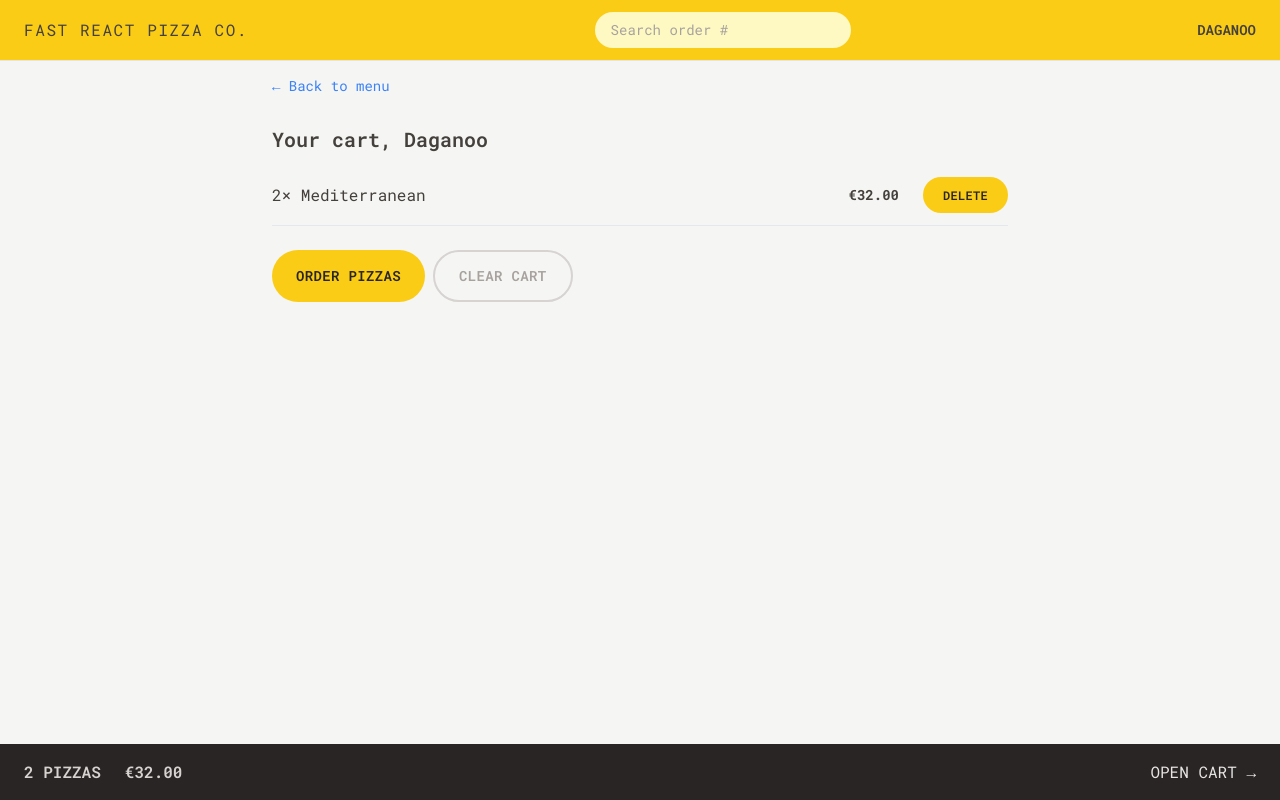
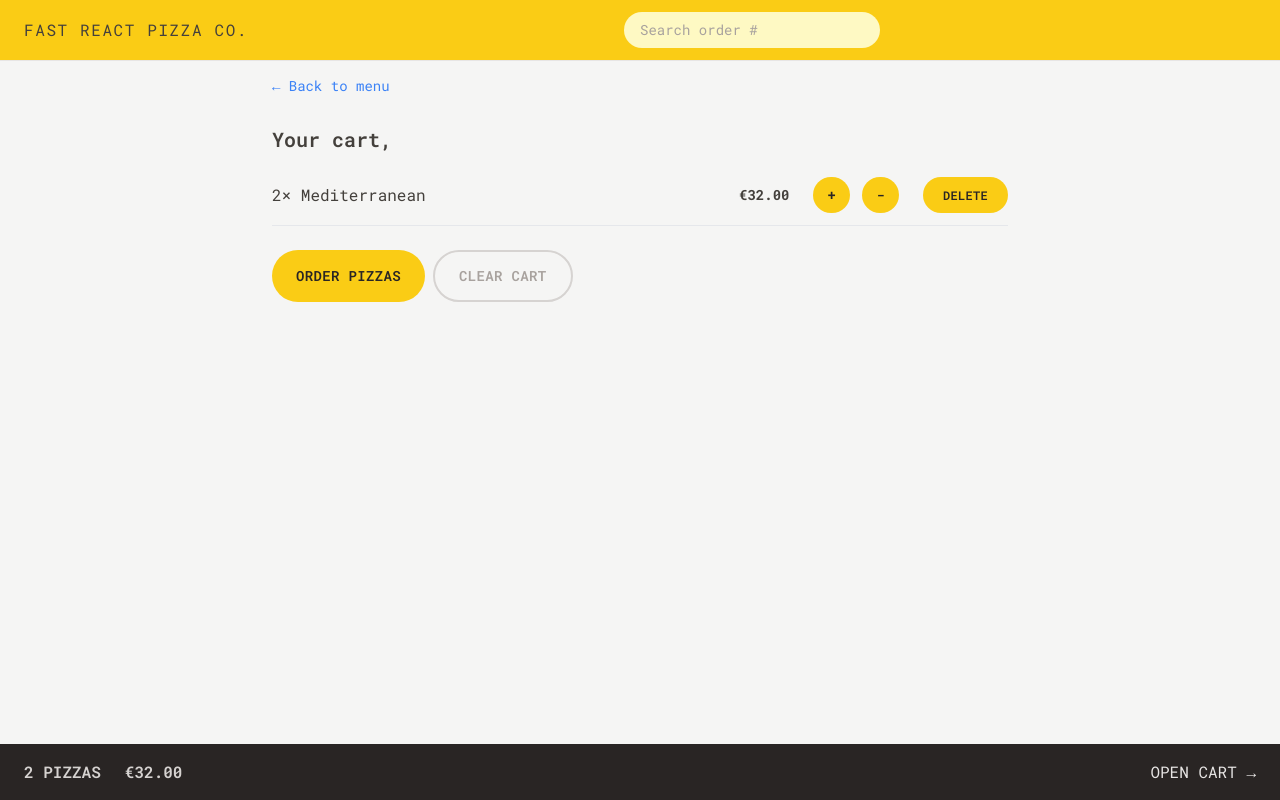
Before and after one commit to daganoo/fast-react-pizza, a React (Vite) app: page /cart in a window 1280 px wide. Built offline with nearby package versions, Linux system fonts and the light colour scheme.

Commit message:
Enhance Cart functionality by adding EmptyCart component for empty state, updating CartItem to include Delete and UpdateItemQuantity features, and fixing key prop in CartItem. Correct unitPrice typo in cartSlice and implement getCurrentQuantityById selector for better cart management.

```diff
--- a/src/features/cart/Cart.jsx
+++ b/src/features/cart/Cart.jsx
@@ -1,10 +1,10 @@
-import { Link } from 'react-router-dom';
 import LinkButton from '../../ui/LinkButton';
 import Button from '../../ui/Button';
 import CartItem from './CartItem';
 import { useSelector, useDispatch } from 'react-redux';
 import { getCart, clearCart } from './cartSlice';
 import { getUser } from '../user/userSlice';
+import EmptyCart from'./EmptyCart'
 
 function Cart() {
   const cart = useSelector(getCart);
@@ -12,6 +12,8 @@ function Cart() {
   const username = useSelector(getUser);
   const dispatch = useDispatch();
 
+
+  if (!cart.length) return <EmptyCart/>
   return (
     <div className="px-4 py-3">
       <LinkButton to="/menu">&larr; Back to menu</LinkButton>
@@ -20,7 +22,7 @@ function Cart() {
 
       <ul className="mt-3 divide-y divide-stone-200 border-b">
         {cart.map((item) => (
-          <CartItem item={item} key={item.id} />
+          <CartItem item={item} key={item.pizzaId} />
         ))}
       </ul>
 
--- a/src/features/cart/CartItem.jsx
+++ b/src/features/cart/CartItem.jsx
@@ -1,8 +1,11 @@
-import Button from '../../ui/Button';
 import { formatCurrency } from '../../utils/helpers';
+import DeleteItem from './DeleteItem';
+import UpdateItemQuantity from './UpdateItemQuantity';
 
 function CartItem({ item }) {
   const { pizzaId, name, quantity, totalPrice } = item;
+
+
 
   return (
     <li className="py-3 sm:flex sm:items-center sm:justify-between">
@@ -11,7 +14,8 @@ function CartItem({ item }) {
       </p>
       <div className="flex items-center justify-between sm:gap-6">
         <p className="text-sm font-bold">{formatCurrency(totalPrice)}</p>
-        <Button type="small">Delete</Button>
+        <UpdateItemQuantity pizzaId={pizzaId} />
+        <DeleteItem pizzaId={pizzaId}/>
       </div>
     </li>
   );
--- /dev/null
+++ b/src/features/cart/DeleteItem.jsx
@@ -0,0 +1,14 @@
+import { useDispatch } from "react-redux";
+import Button from "../../ui/Button";
+import { deleteItem } from "./cartSlice";
+
+function DeleteItem({pizzaId}) {
+const dispatch = useDispatch()
+  return (
+    <div>
+      <Button type="small" onClick={()=>dispatch(deleteItem(pizzaId))}>Delete</Button>
+    </div>
+  );
+}
+
+export default DeleteItem;
--- a/src/features/cart/EmptyCart.jsx
+++ b/src/features/cart/EmptyCart.jsx
@@ -1,11 +1,11 @@
-import { Link } from 'react-router-dom';
+import LinkButton from '../../ui/LinkButton';
 
 function EmptyCart() {
   return (
-    <div>
-      <Link to="/menu">&larr; Back to menu</Link>
+    <div className='px-4 py-3'>
+      <LinkButton to="/menu">&larr; Back to menu</LinkButton>
 
-      <p>Your cart is still empty. Start adding some pizzas :)</p>
+      <p className='font-semibold mt-7 flex flex-wrap items-center justify-between gap-2 bg-stone-200 px-6 py-5' >Your cart is empty. Start adding some pizzas :)</p>
     </div>
   );
 }
--- /dev/null
+++ b/src/features/cart/UpdateItemQuantity.jsx
@@ -0,0 +1,19 @@
+import { useDispatch } from 'react-redux';
+import Button from '../../ui/Button';
+import { decreaseItemQuantity, increaseItemQuantity } from './cartSlice';
+
+function DeleteItem({ pizzaId }) {
+  const dispatch = useDispatch();
+  return (
+    <div className="flex items-center gap-1 md:gap-3">
+    <Button type="round" onClick={()=>dispatch(increaseItemQuantity(pizzaId))}>
+        +
+      </Button>
+      <Button type="round" onClick={()=>dispatch(decreaseItemQuantity(pizzaId))}>
+        -
+      </Button>
+    </div>
+  );
+}
+
+export default DeleteItem;
--- a/src/features/cart/cartSlice.js
+++ b/src/features/cart/cartSlice.js
@@ -6,7 +6,7 @@ const initialState = {
       pizzaId: 12,
       name: 'Mediterranean',
       quantity: 2,
-      uitPrice: 16,
+      unitPrice: 16,
       totalPrice: 32,
     },
   ],
@@ -29,13 +29,13 @@ const cartSlice = createSlice({
       //payload = pizzaId
       const item = state.cart.find((item) => item.pizzaId === action.payload);
       item.quantity++;
-      item.totalPrice = item.quantity * item.uitPrice;
+      item.totalPrice = item.quantity * item.unitPrice;
     },
     decreaseItemQuantity(state, action) {
       //payload = pizzaId
       const item = state.cart.find((item) => item.pizzaId === action.payload);
       item.quantity--;
-      item.totalPrice = item.quantity * item.uitPrice;
+      item.totalPrice = item.quantity * item.unitPrice;
     },
     clearCart(state, action) {
       state.cart = [];
@@ -60,3 +60,6 @@ export const getTotalQuantity = (state) =>
 
 export const getTotalPrice = (state) =>
   state.cart.cart.reduce((sum, item) => sum + item.totalPrice, 0);
+
+export const getCurrentQuantityById = (id) => (state)=>
+    state.cart.cart.find(item=> item.pizzaId === id)?.quantity ?? 0
--- a/src/features/menu/MenuItem.jsx
+++ b/src/features/menu/MenuItem.jsx
@@ -1,11 +1,15 @@
-import { useDispatch } from 'react-redux';
+import { useDispatch, useSelector } from 'react-redux';
 import Button from '../../ui/Button';
 import { formatCurrency } from '../../utils/helpers';
-import { addItem } from '../cart/cartSlice';
+import { addItem, getCurrentQuantityById } from '../cart/cartSlice';
+import DeleteItem from '../cart/DeleteItem';
 
 function MenuItem({ pizza }) {
   const { id, name, unitPrice, ingredients, soldOut, imageUrl } = pizza;
   const dispatch = useDispatch()
+  const currentQuantity  = useSelector(getCurrentQuantityById(id))
+  const isInCart = currentQuantity > 0
+
 
   function handlAddToCart() {
     const newItem = {
@@ -17,7 +21,6 @@ function MenuItem({ pizza }) {
     };
 
     dispatch(addItem(newItem))
-
   }
 
   return (
@@ -40,7 +43,10 @@ function MenuItem({ pizza }) {
               Sold out
             </p>
           )}
-          {!soldOut && (
+
+          {isInCart && <DeleteItem pizzaId={id} />}
+
+          {!soldOut && !isInCart &&(
             <Button type="small" onClick={handlAddToCart}>
               Add to cart
             </Button>
--- a/src/features/order/CreateOrder.jsx
+++ b/src/features/order/CreateOrder.jsx
@@ -1,4 +1,3 @@
-import { useState } from 'react';
 import { Form, redirect, useActionData, useNavigation } from 'react-router-dom';
 import { createOrder } from '../../services/apiRestaurant';
 import Button from '../../ui/Button';
--- a/src/features/user/userSlice.js
+++ b/src/features/user/userSlice.js
@@ -24,7 +24,7 @@ async function fetchAddress() {
 import { createSlice } from '@reduxjs/toolkit';
 
 const initialState = {
-  username: 'Daganoo',
+  username: '',
 };
 
 const userSlice = createSlice({
--- a/src/ui/Button.jsx
+++ b/src/ui/Button.jsx
@@ -7,6 +7,7 @@ function Button({ children, disabled, to, type, onClick }) {
   const styles = {
     primary: base + ' px-4 py-3 md:px-6 md:py-4',
     small: base + ' px-4 py-2 md:px-5 md:py-2.5 text-xs',
+    round: base + ' px-2.5 py-1 md:px-3.5 md:py-2 text-sm',
     secondary:
       'inline-block text-sm rounded-full border-2 border-stone-300 font-semibold uppercase tracking-wide text-stone-400 transition-colors duration-300 hover:bg-stone-300 hover:text-stone-800 focus:bg-stone-300 focus:text-stone-800 focus:outline-none focus:ring focus:ring-stone-200 focus:ring-offset-2 disabled:cursor-not-allowed px-4 py-2.5 md:px-6 md:py-3.5',
   };
```
